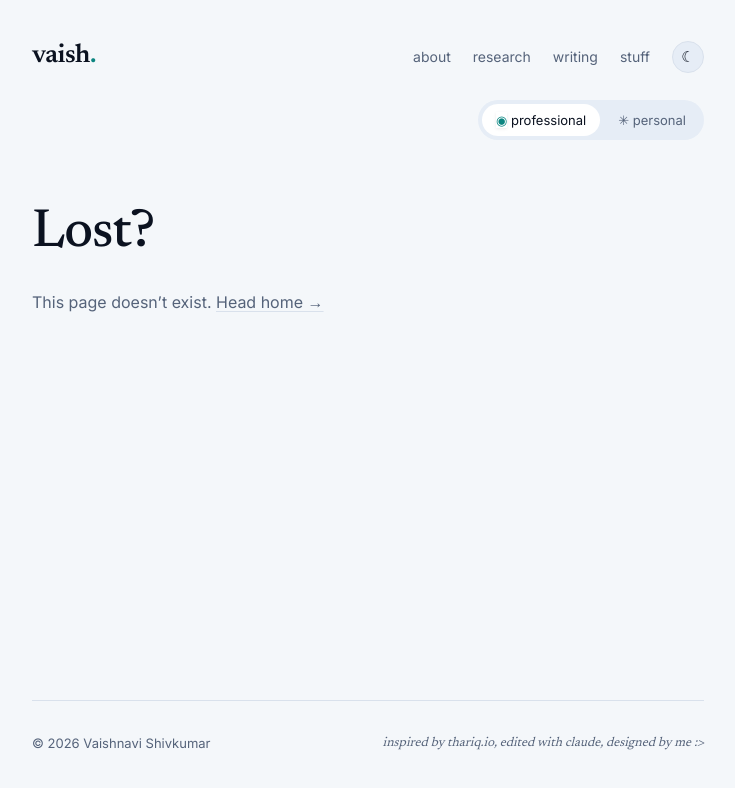
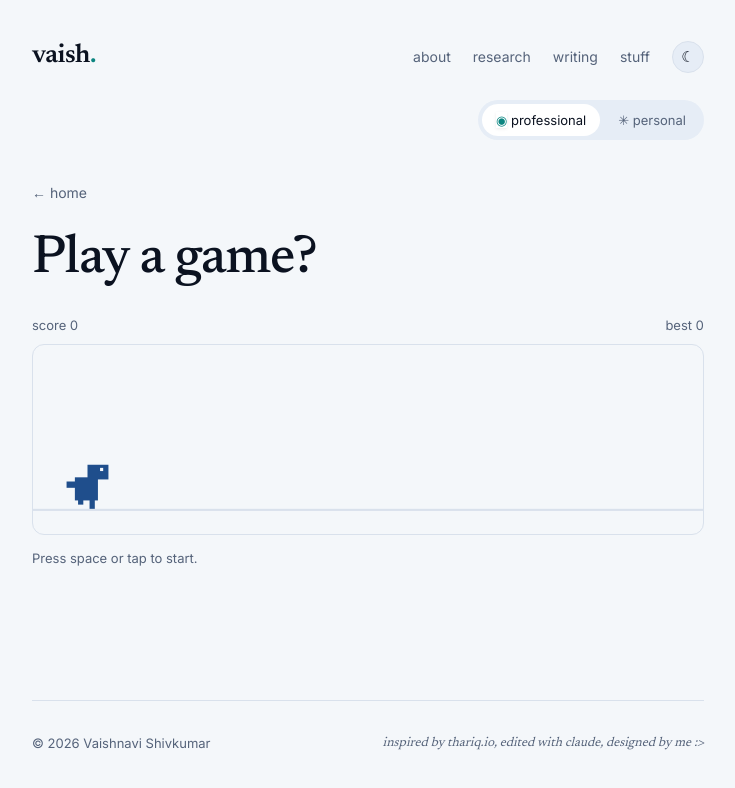
Before and after one commit to v4ishnavi/v4ishnavi.github.io, a Next.js app: page /play in a window 1280 px wide. Before the commit this address had no page. Shown: the top 788 px of the page, without its empty margins (272-1007 px from the left). Built offline with nearby package versions, Linux system fonts and the light colour scheme.

Commit message:
Play a game? link to a dino game on the personal page

```diff
--- a/app/globals.css
+++ b/app/globals.css
@@ -400,6 +400,29 @@ button.inline {
   margin-bottom: 4px;
 }
 
+.play-link {
+  margin-top: 48px;
+  text-align: center;
+  font-size: 14px;
+}
+
+.dino canvas {
+  display: block;
+  width: 100%;
+  height: auto;
+  border: 1px solid var(--line);
+  border-radius: 12px;
+  touch-action: manipulation;
+  cursor: pointer;
+}
+
+.dino-score {
+  display: flex;
+  justify-content: space-between;
+  margin: 18px 0 8px;
+  font-variant-numeric: tabular-nums;
+}
+
 .designs-label {
   margin: 28px 0 10px;
 }
--- a/app/page.tsx
+++ b/app/page.tsx
@@ -211,6 +211,9 @@ export default function Home() {
           <OtherThings />
         </div>
       </section>
+      <p className="only-life play-link">
+        <Link href="/play/">play a game?</Link>
+      </p>
     </main>
   );
 }
--- /dev/null
+++ b/app/play/DinoGame.tsx
@@ -0,0 +1,148 @@
+'use client';
+import {useEffect, useRef, useState} from 'react';
+
+const W = 640;
+const H = 180;
+const GROUND = H - 24;
+const GRAVITY = 0.7;
+const JUMP = -11.5;
+
+type Obstacle = {x: number; w: number; h: number};
+
+// A small take on the offline dinosaur game: jump over the cacti, it speeds up as you go.
+export default function DinoGame() {
+  const canvas = useRef<HTMLCanvasElement>(null);
+  const [score, setScore] = useState(0);
+  const [best, setBest] = useState(0);
+  const [state, setState] = useState<'ready' | 'running' | 'over'>('ready');
+
+  useEffect(() => {
+    try {
+      setBest(Number(localStorage.getItem('dino-best')) || 0);
+    } catch {}
+  }, []);
+
+  useEffect(() => {
+    const ctx = canvas.current!.getContext('2d')!;
+    // Read on every draw so the light/dark toggle applies mid-game.
+    const color = (name: string) => getComputedStyle(document.documentElement).getPropertyValue(name).trim();
+
+    let y = GROUND;
+    let vy = 0;
+    let speed = 5;
+    let frame = 0;
+    let points = 0;
+    let nextGap = 60;
+    let obstacles: Obstacle[] = [];
+    let running = false;
+    let raf = 0;
+
+    const reset = () => {
+      y = GROUND;
+      vy = 0;
+      speed = 5;
+      frame = 0;
+      points = 0;
+      nextGap = 60;
+      obstacles = [];
+    };
+
+    const draw = () => {
+      ctx.clearRect(0, 0, W, H);
+      ctx.fillStyle = color('--line');
+      ctx.fillRect(0, GROUND, W, 2);
+
+      // The dinosaur: body, head, eye and legs that alternate while running.
+      const x = 40;
+      ctx.fillStyle = color('--accent');
+      ctx.fillRect(x, y - 30, 22, 22);
+      ctx.fillRect(x + 12, y - 42, 20, 14);
+      ctx.fillRect(x - 8, y - 26, 8, 6);
+      const step = running && y === GROUND ? Math.floor(frame / 6) % 2 : 0;
+      ctx.fillRect(x + 3, y - 8, 5, step ? 8 : 4);
+      ctx.fillRect(x + 14, y - 8, 5, step ? 4 : 8);
+      ctx.fillStyle = color('--bg');
+      ctx.fillRect(x + 24, y - 39, 3, 3);
+
+      ctx.fillStyle = color('--accent-2');
+      for (const o of obstacles) {
+        ctx.fillRect(o.x, GROUND - o.h, o.w, o.h);
+        ctx.fillRect(o.x - 5, GROUND - o.h + 10, 5, 10);
+        ctx.fillRect(o.x + o.w, GROUND - o.h + 6, 5, 10);
+      }
+    };
+
+    const tick = () => {
+      frame++;
+      vy += GRAVITY;
+      y = Math.min(GROUND, y + vy);
+      if (y === GROUND) vy = 0;
+
+      speed += 0.002;
+      for (const o of obstacles) o.x -= speed;
+      obstacles = obstacles.filter((o) => o.x + o.w > -10);
+      if (--nextGap <= 0) {
+        const h = 22 + Math.random() * 22;
+        obstacles.push({x: W, w: 10 + Math.random() * 12, h});
+        nextGap = 45 + Math.random() * 70;
+      }
+
+      const hit = obstacles.some((o) => o.x < 40 + 26 && o.x + o.w > 40 + 2 && y > GROUND - o.h + 4);
+      if (frame % 6 === 0) setScore(++points);
+      draw();
+      if (hit) {
+        running = false;
+        setState('over');
+        setBest((b) => {
+          const next = Math.max(b, points);
+          try {
+            localStorage.setItem('dino-best', String(next));
+          } catch {}
+          return next;
+        });
+        return;
+      }
+      raf = requestAnimationFrame(tick);
+    };
+
+    const jump = () => {
+      if (!running) {
+        reset();
+        setScore(0);
+        running = true;
+        setState('running');
+        raf = requestAnimationFrame(tick);
+      }
+      if (y === GROUND) vy = JUMP;
+    };
+
+    const onKey = (e: KeyboardEvent) => {
+      if (e.code === 'Space' || e.code === 'ArrowUp') {
+        e.preventDefault();
+        jump();
+      }
+    };
+    const el = canvas.current!;
+    el.addEventListener('pointerdown', jump);
+    window.addEventListener('keydown', onKey);
+    draw();
+    return () => {
+      cancelAnimationFrame(raf);
+      el.removeEventListener('pointerdown', jump);
+      window.removeEventListener('keydown', onKey);
+    };
+  }, []);
+
+  return (
+    <div className="dino">
+      <div className="dino-score soft">
+        <span>score {score}</span>
+        <span>best {best}</span>
+      </div>
+      <canvas ref={canvas} width={W} height={H} aria-label="Dinosaur jumping game" />
+      <p className="soft">
+        {state === 'over' ? 'Oops. Space or tap to try again.' : state === 'ready' ? 'Press space or tap to start.' : 'Space or tap to jump.'}
+      </p>
+    </div>
+  );
+}
--- /dev/null
+++ b/app/play/page.tsx
@@ -0,0 +1,17 @@
+import type {Metadata} from 'next';
+import Link from 'next/link';
+import DinoGame from './DinoGame';
+
+export const metadata: Metadata = {title: 'Play'};
+
+export default function Play() {
+  return (
+    <main className="detail">
+      <Link className="back" href="/">
+        ← home
+      </Link>
+      <h1>Play a game?</h1>
+      <DinoGame />
+    </main>
+  );
+}
```
